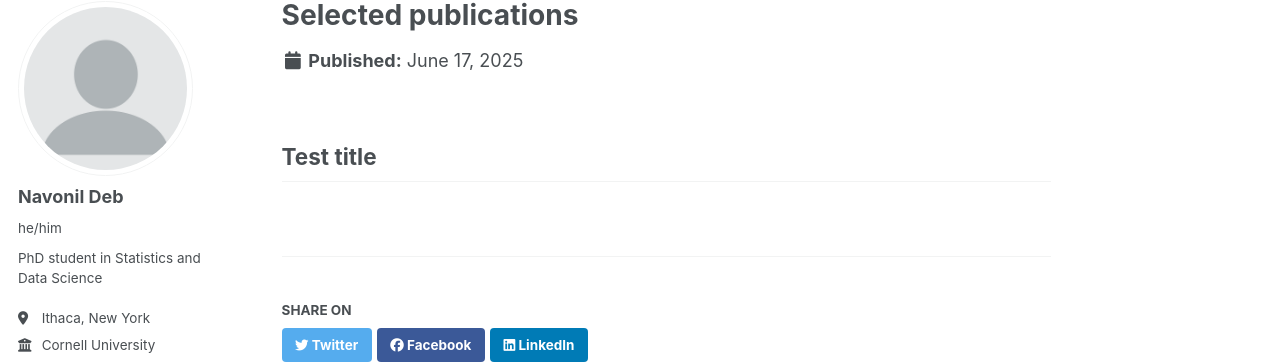
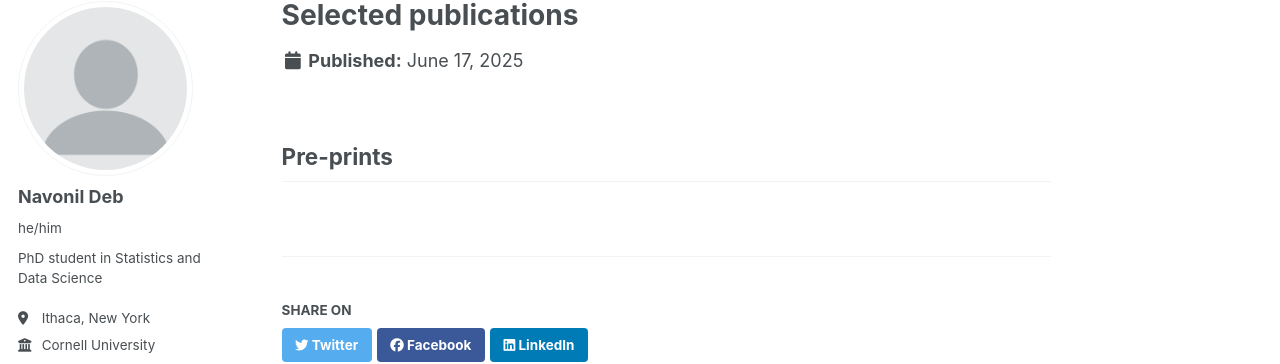
Before and after one commit to navonildeb/navonildeb.github.io, a Jekyll site: the page built from _publications/publications.md, in a window 1280 px wide. Shown: the part 105-469 px from the top of the page. Built offline with Jekyll 4.4.1, drawn with Linux system fonts in a browser that asks for light colours; some web fonts are replaced.

Commit message:
Update publications.md

```diff
--- a/_publications/publications.md
+++ b/_publications/publications.md
@@ -5,4 +5,4 @@ permalink: /publications/
 author_profile: true
 ---
 
-## Test title
+## Pre-prints
```
